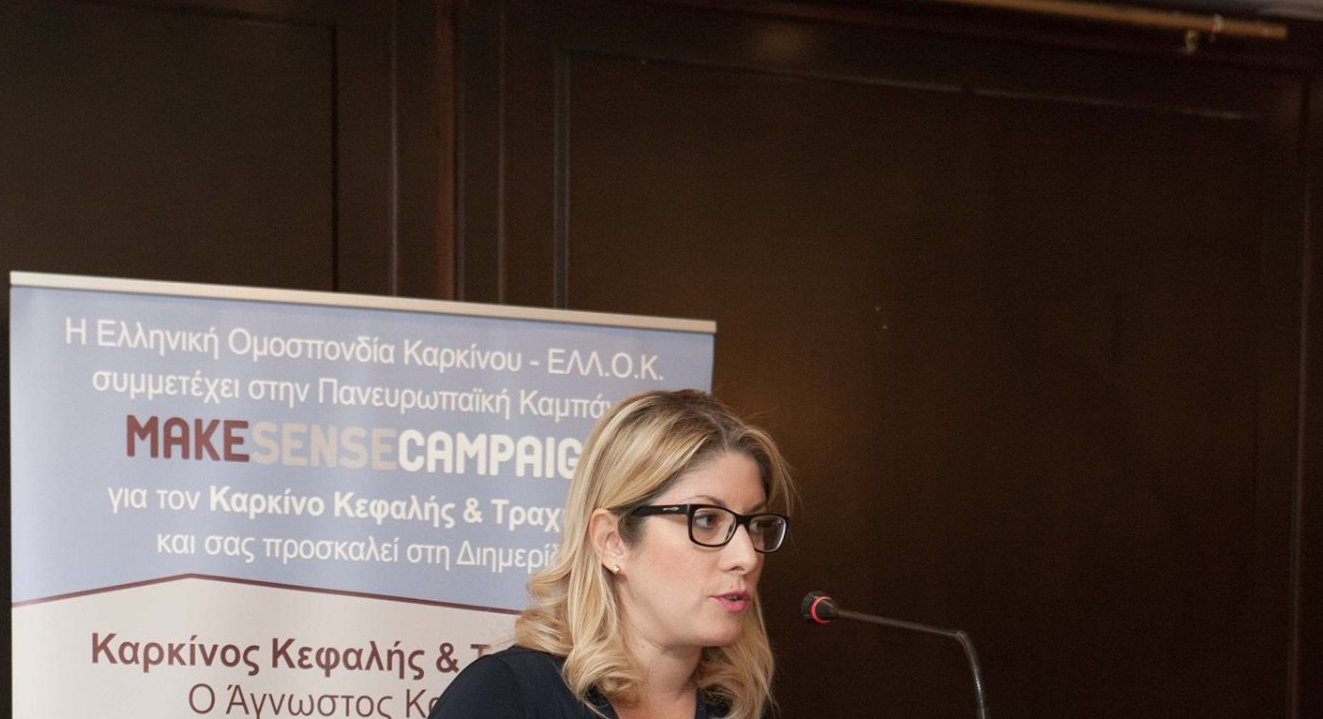
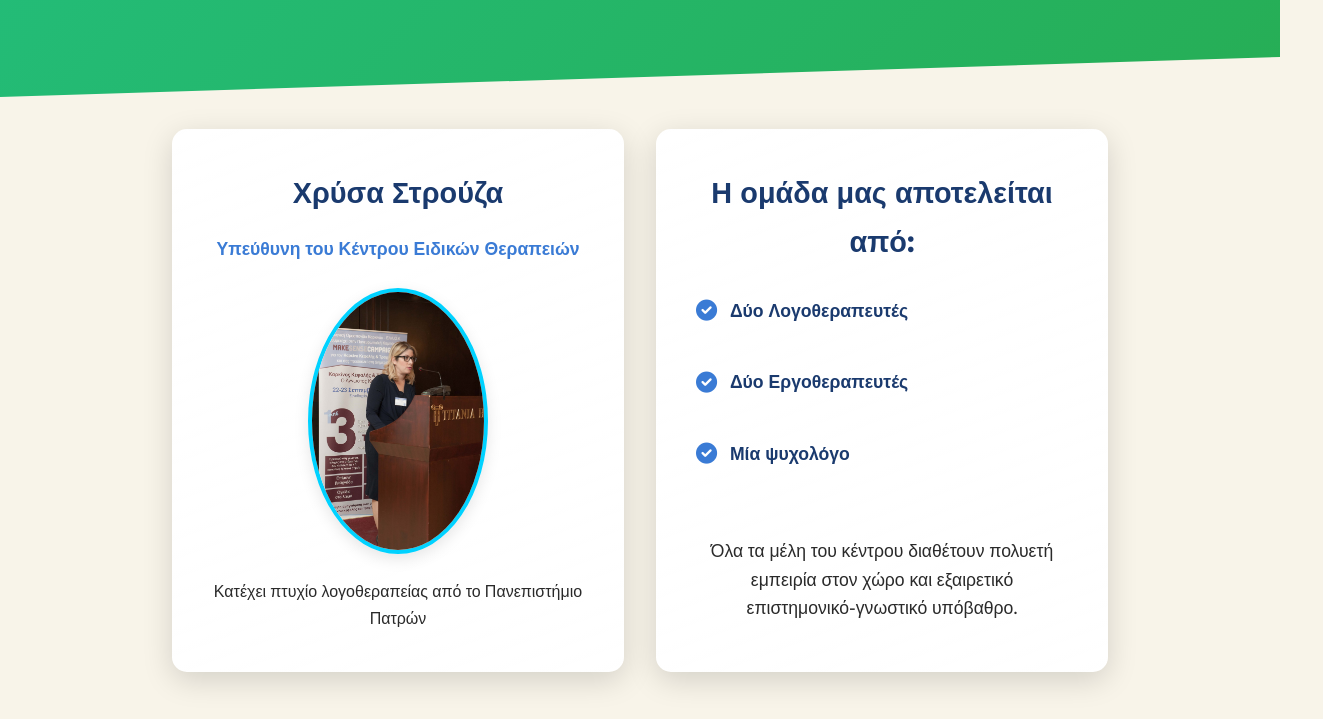
Before and after one commit to alexispetrou/kentro_logotherapeias, a plain HTML site: page team.html in a window 1280 px wide. Shown: the part 403-1122 px from the top of the page, 1323 px wide, since content can reach past the window. Drawn offline with Linux system fonts and the light colour scheme.

Commit message:
Update team.css

```diff
--- a/team.css
+++ b/team.css
@@ -124,7 +124,7 @@
     align-items: center;
     justify-content: center;
     flex-direction: column;
-    height: 200px;
+    min-height: 400px;
 }
 
 @keyframes gradientBG {
@@ -149,7 +149,7 @@
     margin-top: 0.5rem;
 }
 
-/* ===== INFO BOX STYLING ===== */
+/* ===== TEAM CONTENT STYLING ===== */
 .content {
     padding-top: 5rem;
     padding-bottom: 5rem;
@@ -158,17 +158,16 @@
 .box-container {
     display: flex;
     gap: 2rem;
-    margin: -3rem auto 5rem; /* Μετακινεί το κουτί ελαφρώς προς τα πάνω */
+    margin: -3rem auto 5rem; /* Μετακινεί τα κουτιά ελαφρώς προς τα πάνω */
     max-width: 1000px;
     padding: 0 2rem;
     flex-wrap: wrap;
-    justify-content: center; /* Κεντράρει το info-box στο container του */
+    justify-content: center; /* Κεντράρει τα κουτιά στο container του */
 }
 
-.info-box {
+.person-info-box, .team-details-box {
     flex: 1;
     min-width: 300px;
-    max-width: 800px; /* Μέγιστο πλάτος για το κείμενο */
     background: var(--pure-white);
     border-radius: 15px;
     padding: 2.5rem;
@@ -182,7 +181,8 @@
     text-align: center;
 }
 
-.info-box::before {
+/* Εφέ λάμψης για τα κουτιά */
+.person-info-box::before, .team-details-box::before {
     content: '';
     position: absolute;
     top: -50%;
@@ -199,16 +199,86 @@
     z-index: 1;
 }
 
-.info-box:hover {
-    transform: translateY(-5px) scale(1.005);
-    box-shadow: 0 10px 30px rgba(0, 0, 0, 0.18);
+/* Εφέ hover για τα κουτιά */
+.person-info-box:hover, .team-details-box:hover {
+    transform: translateY(-10px) scale(1.02);
+    box-shadow: 0 15px 40px rgba(0, 0, 0, 0.2);
 }
 
-.info-box p {
+.person-info-box h2, .team-details-box h2 {
+    font-size: 1.8rem;
+    color: var(--deep-blue);
+    margin-bottom: 1rem;
+    z-index: 2;
+}
+
+.person-info-box .role {
     font-size: 1.1rem;
-    line-height: 1.8;
+    color: var(--vibrant-blue);
+    margin-bottom: 1.5rem;
+    font-weight: 600;
+    z-index: 2;
+}
+
+.person-info-box .person-image {
+    max-width: 180px;
+    border-radius: 50%; /* Για κυκλική εικόνα */
+    margin-bottom: 1.5rem;
+    box-shadow: 0 5px 15px rgba(0, 0, 0, 0.1);
+    border: 4px solid var(--soft-teal); /* Μικρό περίγραμμα */
+    transition: var(--transition-smooth);
+    z-index: 2;
+}
+
+.person-info-box .person-image:hover {
+    transform: scale(1.05);
+    border-color: var(--warm-orange);
+}
+
+.person-info-box .details {
+    font-size: 1rem;
+    line-height: 1.7;
     color: var(--dark-charcoal);
-    text-align: justify;
+    text-align: center;
+    z-index: 2;
+}
+
+/* Στυλ για το team-details-box */
+.team-details-box ul {
+    list-style: none;
+    padding: 0;
+    width: 100%;
+    text-align: left; /* Ευθυγράμμιση λίστας αριστερά */
+    margin-bottom: 1.5rem;
+    z-index: 2;
+}
+
+.team-details-box ul li {
+    margin-bottom: 1rem;
+    padding: 0.8rem 0;
+    display: flex;
+    align-items: center;
+    gap: 0.8rem;
+    font-size: 1.1rem; /* Μέγεθος γραμματοσειράς για τα list items */
+    color: var(--dark-charcoal);
+    font-weight: 500;
+}
+
+.team-details-box ul li i {
+    color: var(--vibrant-blue); /* Χρώμα για το εικονίδιο του check */
+    font-size: 1.2em; /* Ελαφρώς μεγαλύτερο εικονίδιο */
+}
+
+.team-details-box ul li b {
+    color: var(--deep-blue); /* Έντονο χρώμα για τα bold κείμενα */
+}
+
+.team-details-box h3 {
+    font-size: 1.1rem;
+    color: var(--dark-charcoal);
+    line-height: 1.6;
+    margin-top: 1rem; /* Απόσταση από τη λίστα */
+    font-weight: 500;
     z-index: 2;
 }
 
@@ -309,7 +379,7 @@
         align-items: center;
     }
 
-    .info-box {
+    .person-info-box, .team-details-box {
         width: 90%;
         max-width: 500px;
     }
@@ -382,11 +452,15 @@
         font-size: 1rem;
     }
 
-    .info-box {
+    .person-info-box, .team-details-box {
         padding: 1.5rem;
     }
 
-    .info-box p {
+    .person-info-box .person-image {
+        max-width: 150px;
+    }
+
+    .person-info-box .details, .team-details-box h3, .team-details-box ul li {
         font-size: 0.9rem;
     }
 
```
